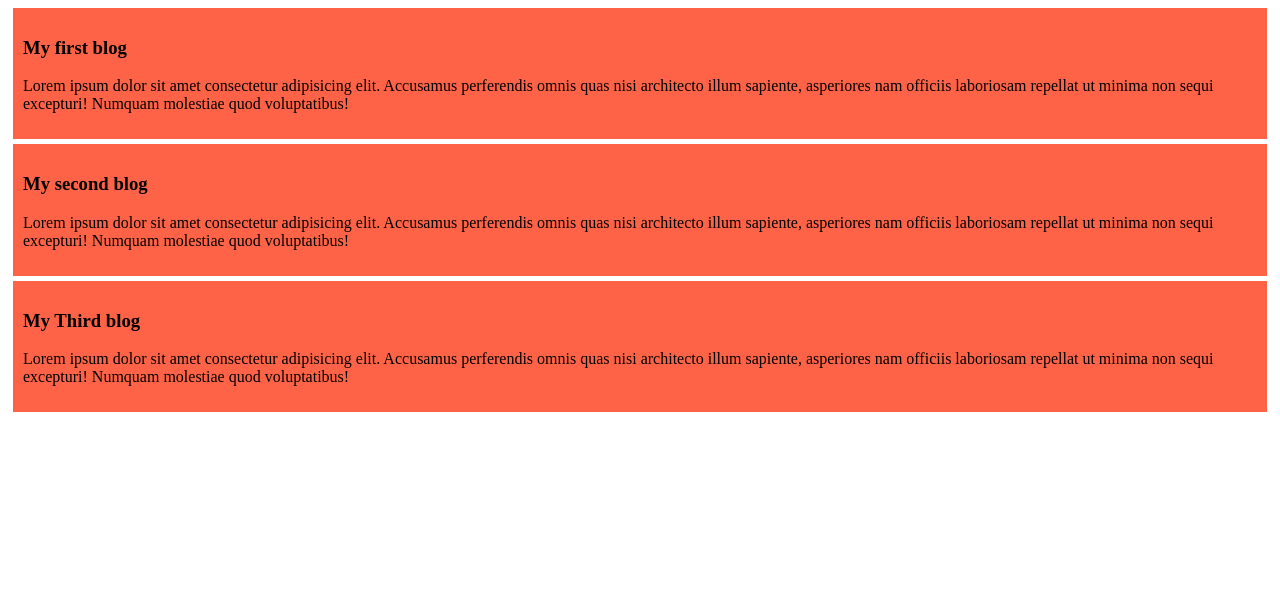
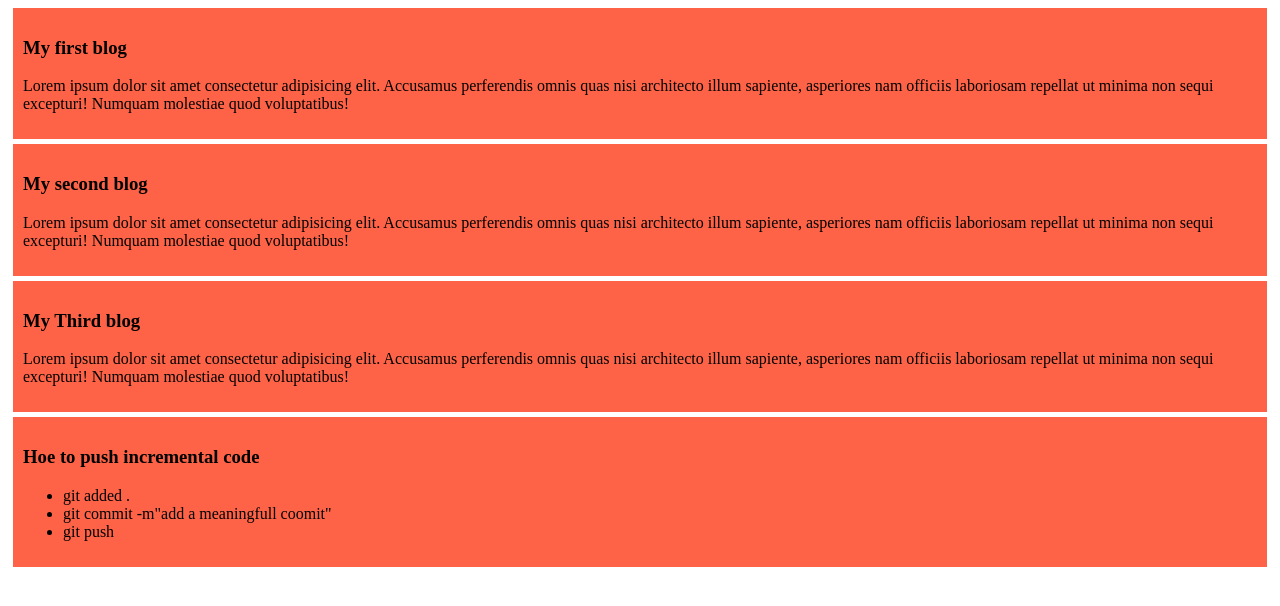
Before and after one commit to HM-Noman/My-new-website, a plain HTML site: page Index.html in a window 1280 px wide. Drawn offline with Linux system fonts and the light colour scheme.

Commit message:
add a list of commit for add commit

```diff
--- a/Index.html
+++ b/Index.html
@@ -19,5 +19,13 @@
     <h3>My Third blog</h3>
     <p>Lorem ipsum dolor sit amet consectetur adipisicing elit. Accusamus perferendis omnis quas nisi architecto illum sapiente, asperiores nam officiis laboriosam repellat ut minima non sequi excepturi! Numquam molestiae quod voluptatibus!</p>
   </div>
+  <div>
+    <h3>Hoe to push incremental code</h3>
+    <ul>
+      <li>git added .</li>
+      <li>git commit -m"add a meaningfull coomit"</li>
+      <li>git push</li>
+    </ul>
+  </div>
 </body>
 </html>
```
